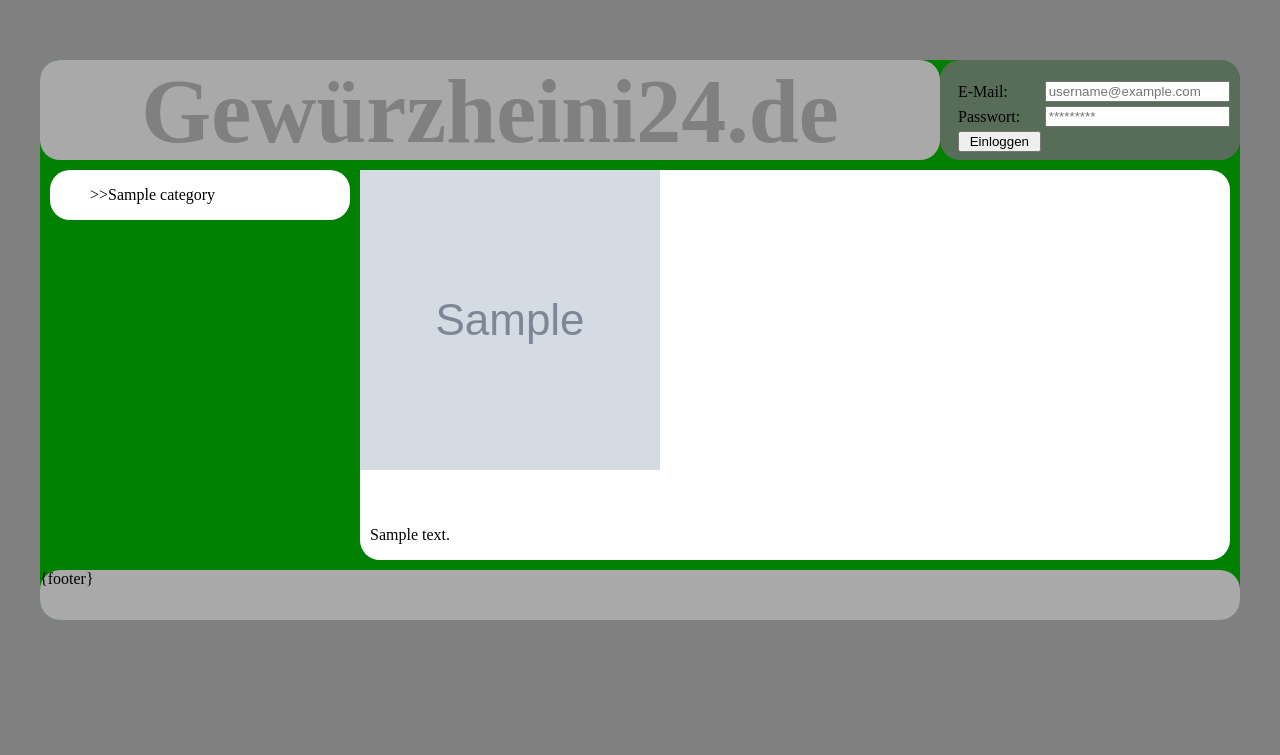
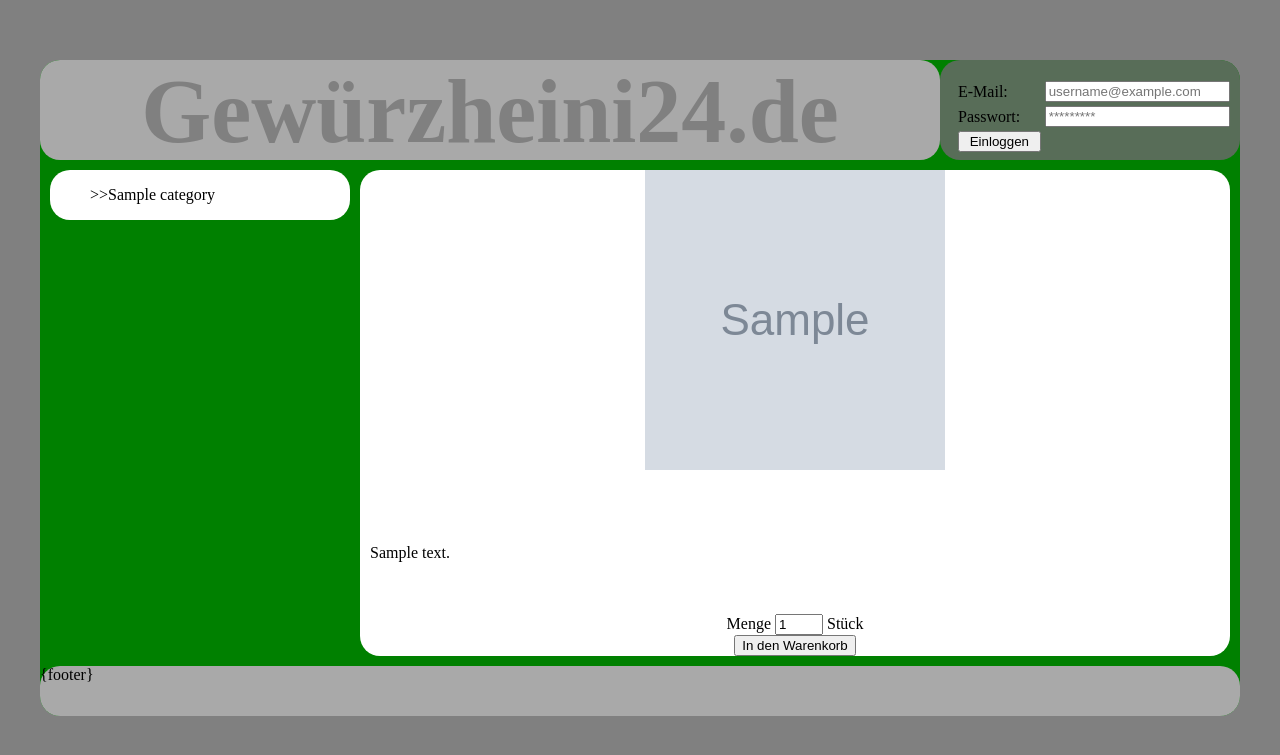
Before and after one commit to flinkesGemuese/test, a PHP site: page /index.php?p=1 in a window 1280 px wide. Shown: the top 755 px of the page. Run offline with PHP 8.4, Linux system fonts and the light colour scheme; tables that the repository leaves empty hold one stand-in row (values such as "Sample post"); grey boxes marked "Sample" are stand-in pictures.

Commit message:
In den Warenkorb-Button hinzugefügt

```diff
--- a/html/include/content.php
+++ b/html/include/content.php
@@ -29,9 +29,15 @@ $query = 'SELECT * FROM shop_item WHERE id LIKE ' .$product;
 $result = mysqli_query($db, $query);
 $row = mysqli_fetch_array($result, MYSQL_ASSOC);
 
+$content = '<form action="" method="POST">';
 
-$content = '<img src="' .$row['pictureURL']. '" class="detail_img"></br></br></br>';
+$content .= '<div align="center"><img src="' .$row['pictureURL']. '" class="detail_img"></div></br></br></br>';
 $content .= '<p id="p">' .$row['description']. '</p>';
+
+$content .= '</br></br><div class="centered"> Menge <input type="number" name="quantity" min="1" max="999" value="1" class="quantity"> St&uumlck </br>';
+$content .= ' <input type="submit" value="In den Warenkorb" class="centered"> </div>';
+
+$content .= '</form>';
 }
 
 if(!isset($product) && !isset($category)){
--- a/html/templates/css/layout.css
+++ b/html/templates/css/layout.css
@@ -122,6 +122,17 @@ body{
 	text-decoration: none;
 }
 
+.quantity{
+	width: 3em;
+
+	value: 1;
+}
+
+.centered{
+	align: center;
+	text-align: center;
+}
+
 .centeredLink{
 	align: center;
 }
@@ -129,7 +140,7 @@ body{
 .detail_img{
 	height: 300px;
 	width: 300px;
-	text-align:center;
+	margin: 0 auto;
 }
 .article_img{
 	width: 20%;
```
